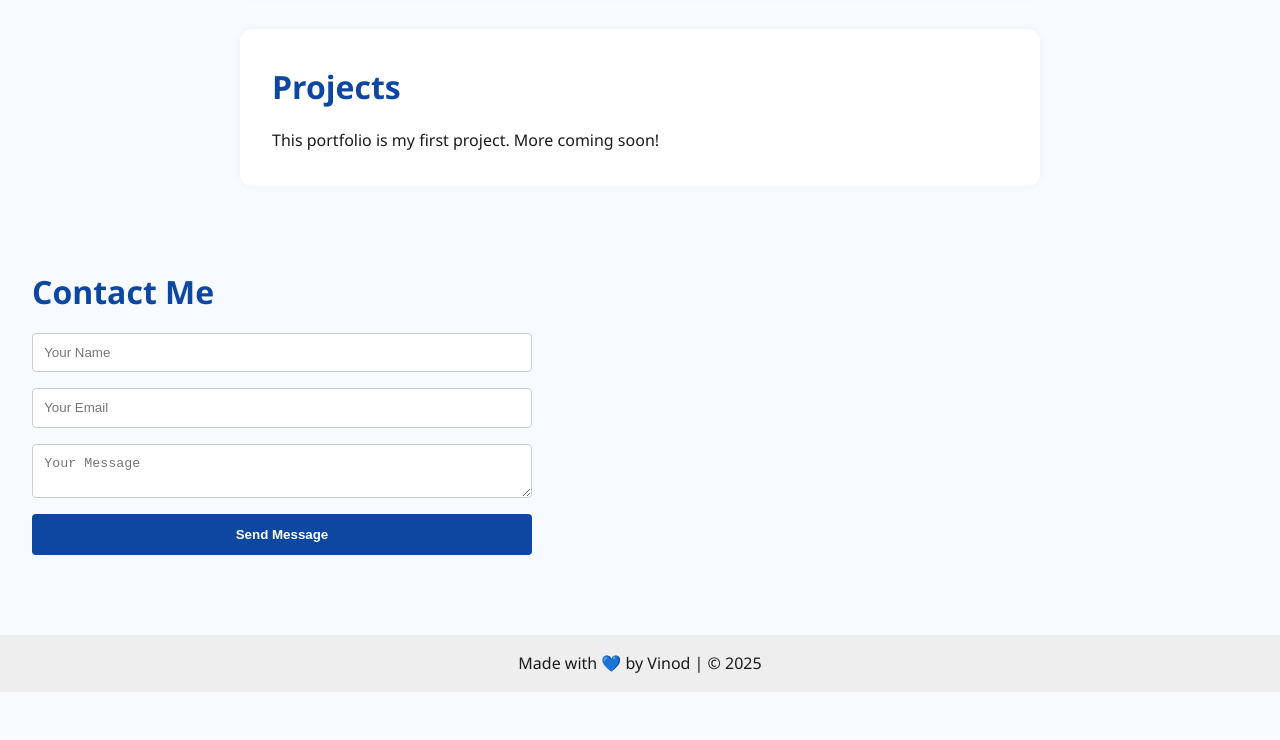
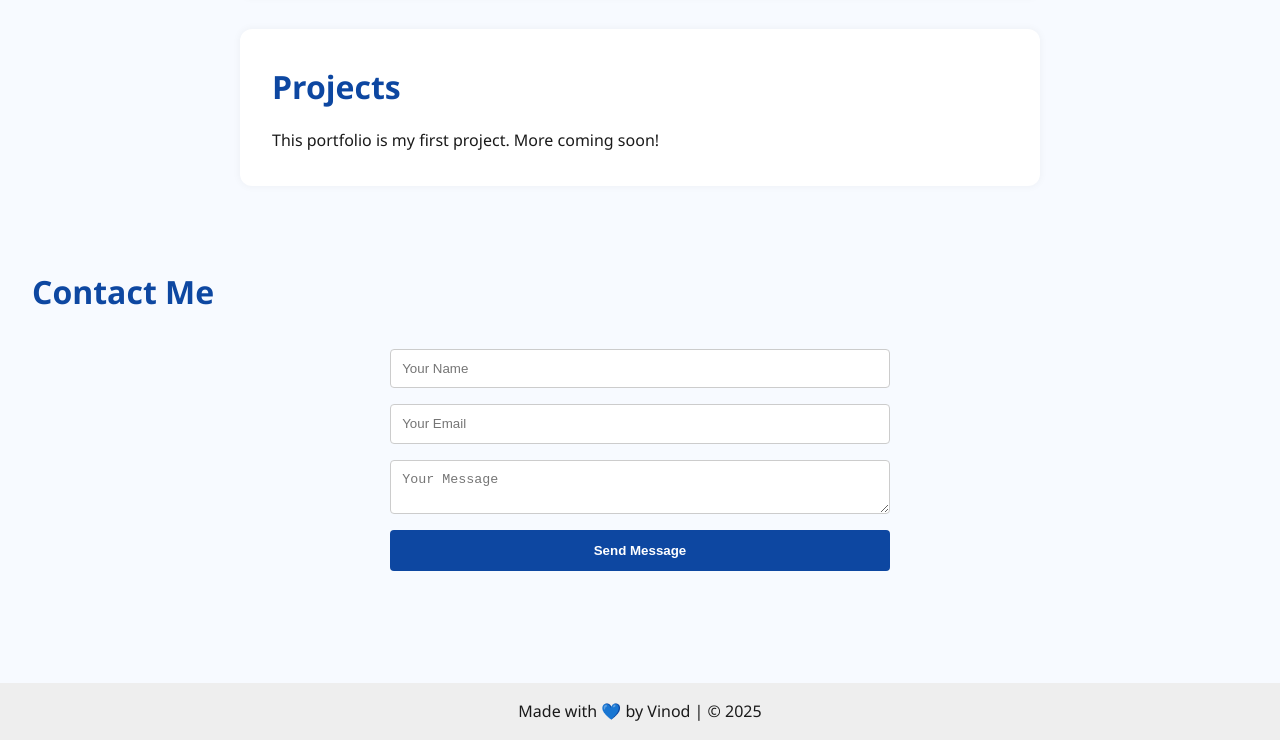
Before and after one commit to vinodkumar-10/My-Portfolio, a plain HTML site: page index.html in a window 1280 px wide. Shown: the part 723-1463 px from the top of the page. Before the commit the page ends 1415 px from the top, so only its background shows below. Drawn offline with Linux system fonts and the light colour scheme.

```diff
--- a/style.css
+++ b/style.css
@@ -103,8 +103,10 @@ form {
   flex-direction: column;
   gap: 1rem;
   max-width: 500px;
-  margin-top: 1rem;
+  margin: 2rem auto;
+  width: 100%;
 }
+
 
 input, textarea {
   padding: 0.7rem;
```
